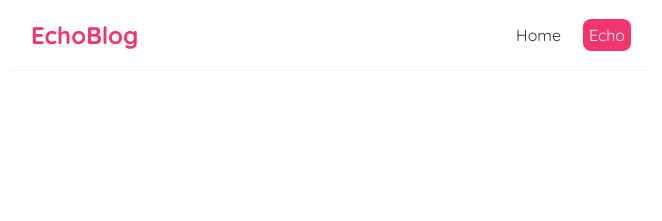
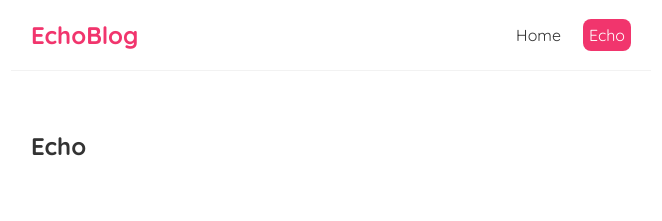
Before and after one commit to edcabiltes/react-app, a React (Create React App) app: page /create in a window 1280 px wide. Before the commit this address had no page. Shown: the top 221 px of the page, without its empty margins (309-971 px from the left). Built offline with nearby package versions, Linux system fonts and the light colour scheme.

Commit message:
Added /create route

```diff
--- a/src/App.js
+++ b/src/App.js
@@ -1,6 +1,7 @@
 import { BrowserRouter, Route, Routes } from 'react-router-dom';
 import Home from './Home';
 import Navbar from './Navbar';
+import Create from './Create';
 
 function App() {
   return (
@@ -10,6 +11,7 @@
       <div className="content">
         <Routes>
           <Route path="/" element={<Home />} />
+          <Route path="/create" element={<Create />} />
         </Routes>
       </div>
     </div>
--- /dev/null
+++ b/src/Create.js
@@ -0,0 +1,9 @@
+const Create = () => {
+  return (
+    <div className="create">
+        <h2>Echo</h2>
+    </div>
+  )
+}
+
+export default Create
```
